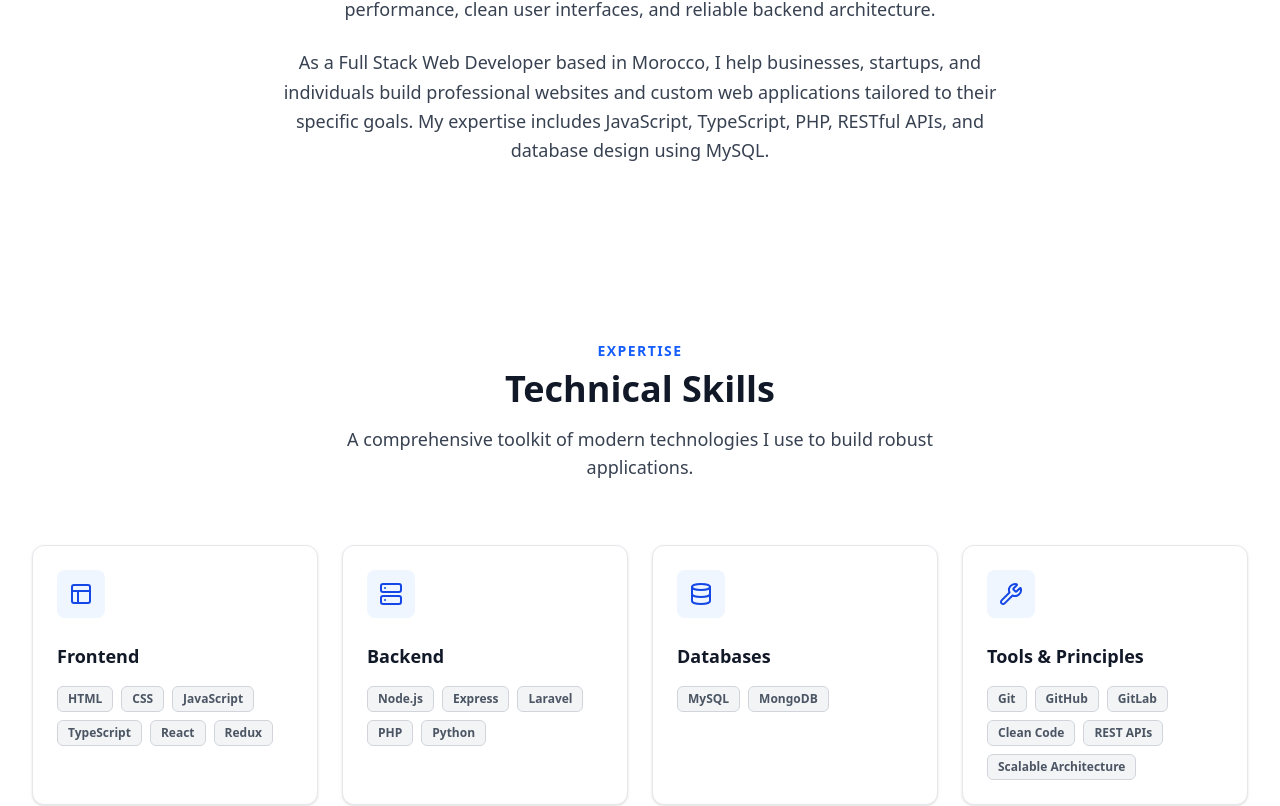
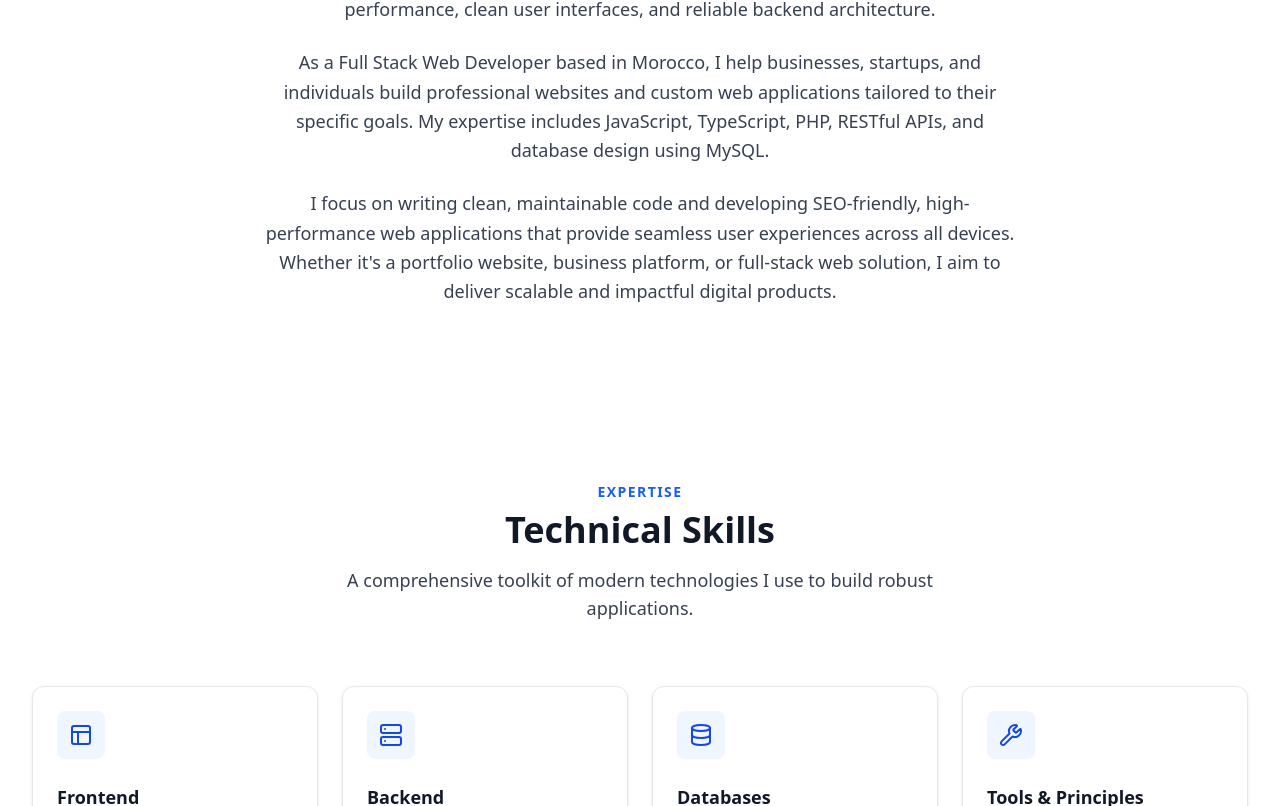
Before and after one commit to zaidBouallala-alb/portfolio, a React (Vite) app: page / in a window 1280 px wide. Shown: the part 1188-1994 px from the top of the page. Built offline with nearby package versions, Linux system fonts and the light colour scheme.

Commit message:
feat: add About section component with developer information and Framer Motion animations.

```diff
--- a/src/components/About.tsx
+++ b/src/components/About.tsx
@@ -30,6 +30,12 @@ const About = () => {
                             My expertise includes JavaScript, TypeScript, PHP, RESTful APIs,
                             and database design using MySQL.
                         </p>
+                        <p>
+                            I focus on writing clean, maintainable code and developing SEO-friendly,
+                            high-performance web applications that provide seamless user experiences across all devices.
+                            Whether it's a portfolio website, business platform, or full-stack web solution,
+                            I aim to deliver scalable and impactful digital products.
+                        </p>
 
 
                     </div>
```
